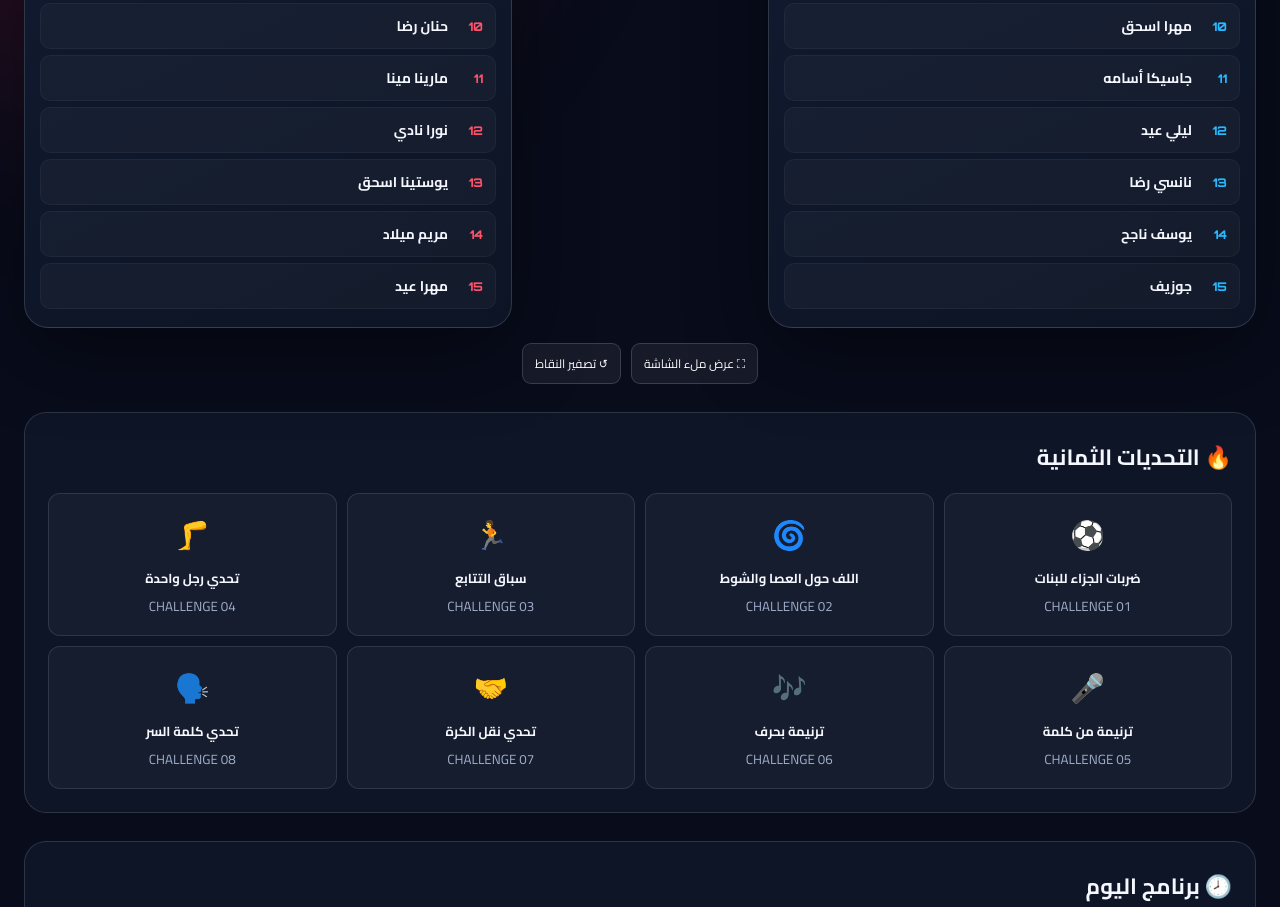
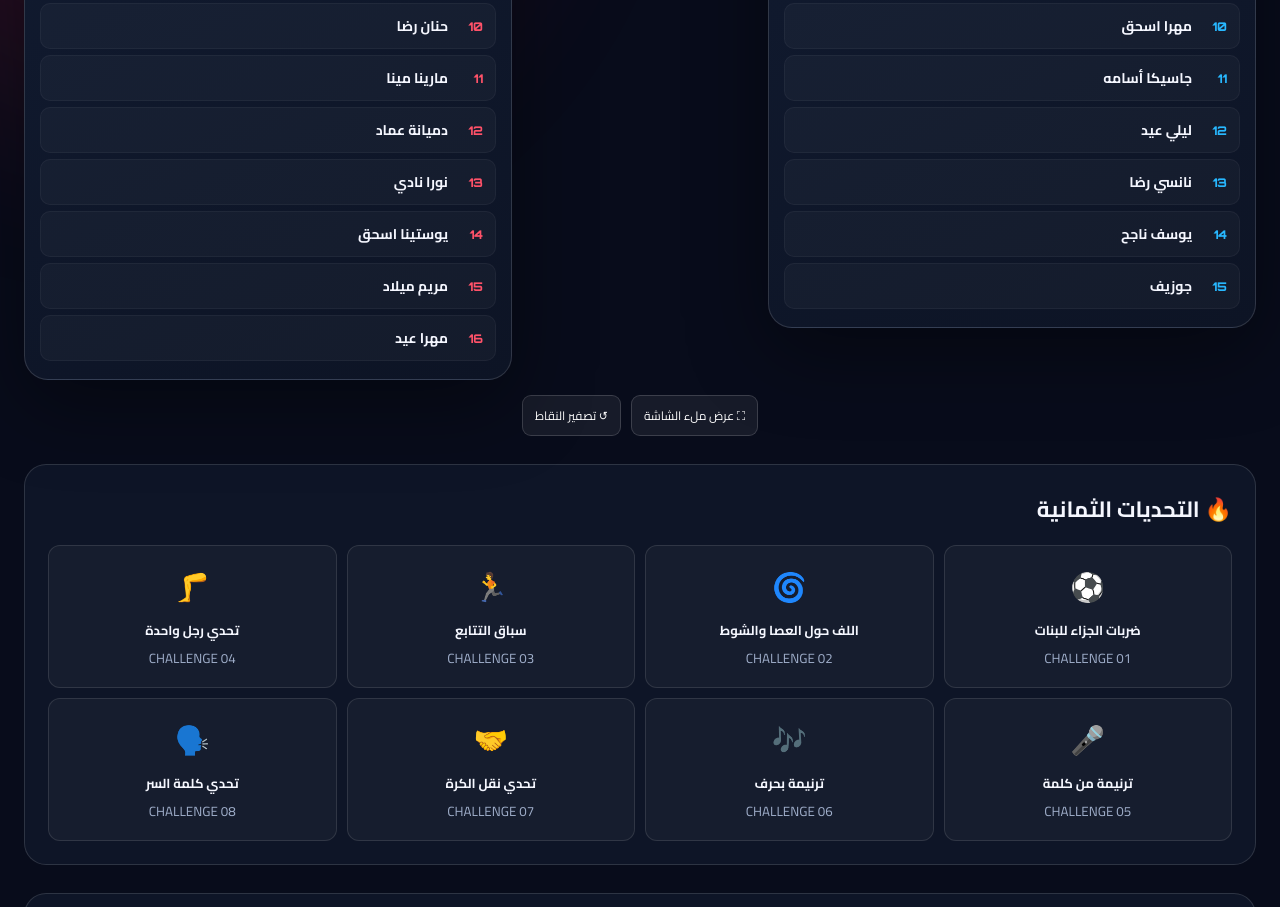
Before and after one commit to Shnouda-Youssef-Mounor/the-sport-day-challenge, a plain HTML site: page index.html in a window 1280 px wide. Shown: the part 1213-2120 px from the top of the page. Drawn offline with Linux system fonts and the light colour scheme.

Commit message:
Update red team roster

```diff
--- a/index.html
+++ b/index.html
@@ -84,7 +84,7 @@
 <footer class="footer">اجتماع حامل الإله • قطاع جامعة وخريجين • معًا نصنع يومًا لا يُنسى ✨</footer></div>
 <div class="winner" id="winner" role="dialog" aria-modal="true" aria-labelledby="winner-title"><div class="winnerbox"><div class="cup">🏆</div><h2 id="winner-title"></h2><p id="winner-desc"></p><button class="primary" onclick="closeWinner()">العودة للمنافسة</button></div></div>
 <script>
-const teams={blue:['فادي سمسم','يوسف ميلاد','جوسي أشرف','فادي ماجد','مريم رضا','جوزفينا','دميانه','مارينا','مارفي','مهرا اسحق','جاسيكا أسامه','ليلي عيد','نانسي رضا','يوسف ناجح','جوزيف'],red:['مينا جرجس','مينا عياد','ريمون مجدي','ريموندا مجدي','بيتر صبحي','بيتر هاني','كيرلس أمجد','بولا روماني','مارينا عماد','حنان رضا','مارينا مينا','نورا نادي','يوستينا اسحق','مريم ميلاد','مهرا عيد']};
+const teams={blue:['فادي سمسم','يوسف ميلاد','جوسي أشرف','فادي ماجد','مريم رضا','جوزفينا','دميانه','مارينا','مارفي','مهرا اسحق','جاسيكا أسامه','ليلي عيد','نانسي رضا','يوسف ناجح','جوزيف'],red:['مينا جرجس','مينا عياد','ريمون مجدي','ريموندا مجدي','بيتر صبحي','بيتر هاني','كيرلس أمجد','بولا روماني','مارينا عماد','حنان رضا','مارينا مينا','دميانة عماد','نورا نادي','يوستينا اسحق','مريم ميلاد','مهرا عيد']};
 for(const [key,names] of Object.entries(teams)){document.getElementById(key+'-list').innerHTML=names.map((name,i)=>`<li style="--i:${i}"><span>${String(i+1).padStart(2,'0')}</span>${name}</li>`).join('')}
 const challenges=[['⚽','ضربات الجزاء للبنات'],['🌀','اللف حول العصا والشوط'],['🏃','سباق التتابع'],['🦵','تحدي رجل واحدة'],['🎤','ترنيمة من كلمة'],['🎶','ترنيمة بحرف'],['🤝','تحدي نقل الكرة'],['🗣️','تحدي كلمة السر']];document.getElementById('challenges').innerHTML=challenges.map(([icon,name],i)=>`<div class="challenge"><div class="emoji">${icon}</div><b>${name}</b><small>CHALLENGE ${String(i+1).padStart(2,'0')}</small></div>`).join('');
 let scores={blue:0,red:0};try{scores={...scores,...JSON.parse(localStorage.getItem('theophoros-scores')||'{}')}}catch{}function renderScores(){for(const key of ['blue','red'])document.getElementById('score-'+key).textContent=scores[key]}function changeScore(key,amount){scores[key]=Math.max(0,(scores[key]||0)+amount);localStorage.setItem('theophoros-scores',JSON.stringify(scores));renderScores()}function resetScores(){if(confirm('هل تريد تصفير نقاط الفريقين؟')){scores={blue:0,red:0};localStorage.setItem('theophoros-scores',JSON.stringify(scores));renderScores()}}renderScores();
```
